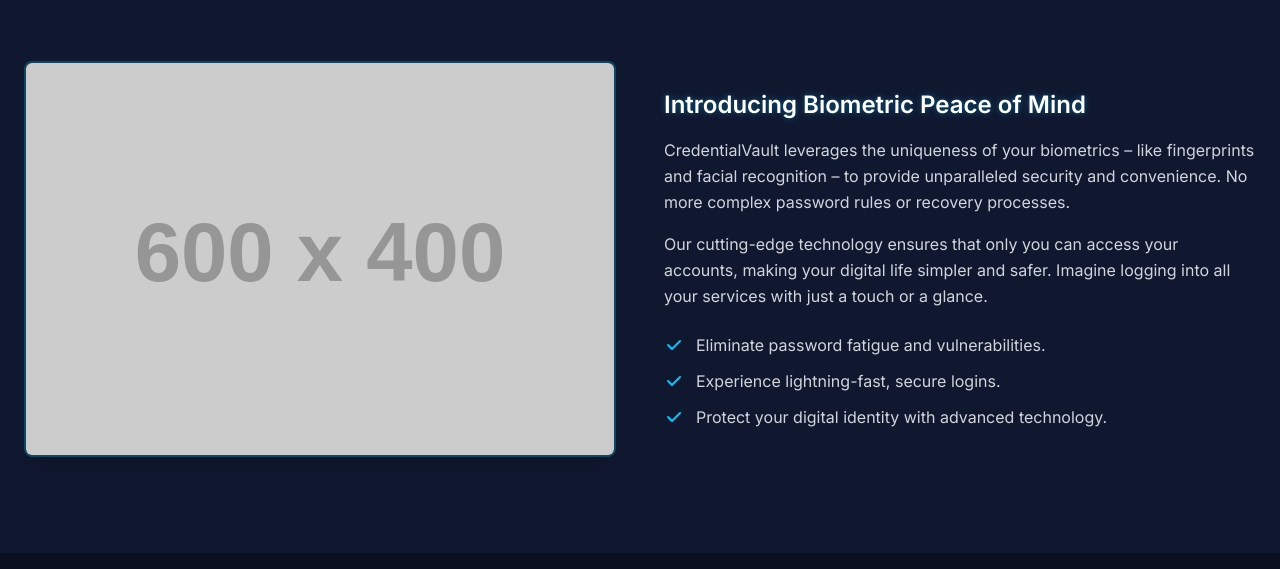
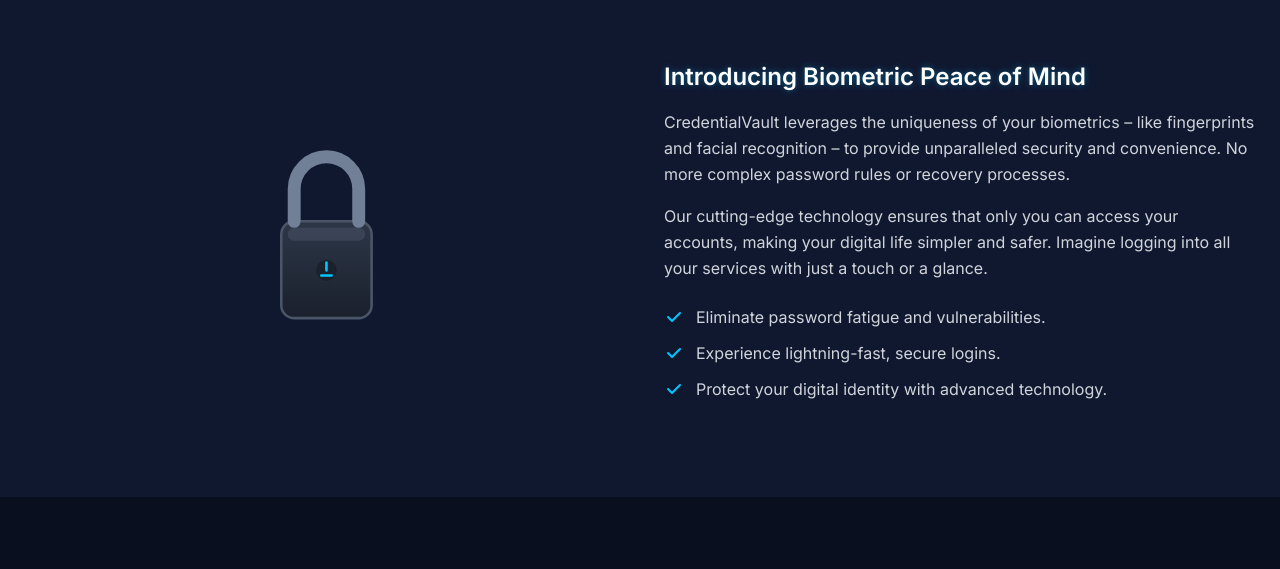
Before and after one commit to SanoCyber/CredentialVault, a plain HTML site: page index.html in a window 1280 px wide. Shown: the part 1039-1608 px from the top of the page. Drawn offline with nearby package versions, Linux system fonts and the light colour scheme; placeholder pictures from the web are drawn by us.

Commit message:
Update index.html

```diff
--- a/index.html
+++ b/index.html
@@ -35,8 +35,7 @@
 
     <section id="home" class="min-h-screen flex items-center hero-bg-animated pt-20 md:pt-0 relative overflow-hidden">
         <div class="absolute inset-0 z-0 hero-particles">
-            </div>
-
+        </div>
         <div class="container mx-auto px-6 text-center relative z-10">
             <h1 class="text-4xl sm:text-5xl md:text-6xl font-bold text-white mb-6 animated-heading">
                 <span>Unlock</span> <span>the</span> <span>Future.</span><br class="hidden sm:block">
@@ -91,8 +90,30 @@
                 </p>
             </div>
             <div class="grid md:grid-cols-2 gap-8 md:gap-12 items-center">
-                <div class="opacity-0" style="animation-delay: 0.2s;">
-                    <img src="https://placehold.co/600x400/0a0f1f/00c6ff?text=Futuristic+Secure+Interface" alt="Futuristic Secure Interface" class="rounded-lg shadow-xl w-full h-auto object-cover border-2 border-cyan-500/30 hover:border-cyan-500/70 transition-all duration-300" onerror="this.onerror=null;this.src='https://placehold.co/600x400/1a2238/00c6ff?text=Secure+Access';">
+                <div class="opacity-0 flex justify-center items-center" style="animation-delay: 0.2s;">
+                    <svg class="animated-lock" width="150" height="200" viewBox="0 -20 100 155" fill="none" xmlns="http://www.w3.org/2000/svg">
+                        <defs>
+                            <linearGradient id="lockBodyGradient" x1="0%" y1="0%" x2="0%" y2="100%">
+                                <stop offset="0%" style="stop-color:#2d3748; stop-opacity:1" />
+                                <stop offset="100%" style="stop-color:#1a202c; stop-opacity:1" />
+                            </linearGradient>
+                            <filter id="lockGlow" x="-50%" y="-50%" width="200%" height="200%">
+                                <feGaussianBlur stdDeviation="2" result="coloredBlur"/>
+                                <feMerge>
+                                    <feMergeNode in="coloredBlur"/>
+                                    <feMergeNode in="SourceGraphic"/>
+                                </feMerge>
+                            </filter>
+                        </defs>
+                        <rect class="lock-body-fill" x="20" y="50" width="70" height="75" rx="10" fill="url(#lockBodyGradient)" stroke="#4a5568" stroke-width="2"/>
+                        <rect class="lock-body-highlight" x="25" y="55" width="60" height="10" rx="5" fill="#4a5568" opacity="0.5"/>
+
+                        <path class="shackle" d="M30 50 V25 C30 11.1929 41.1929 0 55 0 C68.8071 0 80 11.1929 80 25 V50" stroke="#718096" stroke-width="10" stroke-linecap="round"/>
+
+                        <circle class="keyhole-bg" cx="55" cy="88" r="8" fill="#1a202c"/>
+                        <path class="keyhole-shape" d="M55 82 V88 M51 92 H59" stroke="#00c6ff" stroke-width="2" stroke-linecap="round"/>
+                        <circle class="keyhole-glow-pulse" cx="55" cy="88" r="5" fill="#00c6ff" opacity="0"/>
+                    </svg>
                 </div>
                 <div class="opacity-0" style="animation-delay: 0.4s;">
                     <h3 class="text-2xl font-semibold text-white mb-4 text-glow-subtle">Introducing Biometric Peace of Mind</h3>
```
